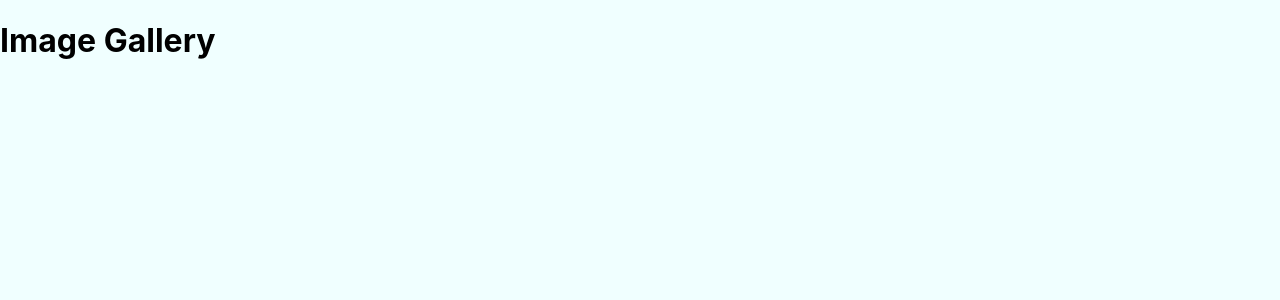
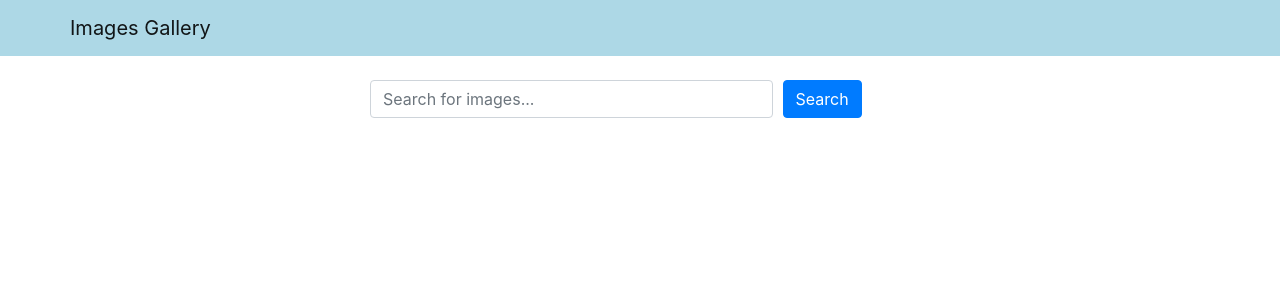
Before and after one commit to vadzola/images-gallery, a React (Create React App) app in the folder frontend/: page / in a window 1280 px wide. Shown: the top 300 px of the page. Built offline with nearby package versions, Linux system fonts and the light colour scheme.

Commit message:
set  search state

```diff
--- a/frontend/package.json
+++ b/frontend/package.json
@@ -6,7 +6,9 @@
     "@testing-library/jest-dom": "^5.16.4",
     "@testing-library/react": "^13.1.1",
     "@testing-library/user-event": "^13.5.0",
+    "bootstrap": "^4.6.1",
     "react": "^18.1.0",
+    "react-bootstrap": "^1.6.4",
     "react-dom": "^18.1.0",
     "react-scripts": "5.0.1",
     "web-vitals": "^2.1.4"
--- a/frontend/src/App.js
+++ b/frontend/src/App.js
@@ -1,7 +1,21 @@
+import { useState } from 'react';
+import 'bootstrap/dist/css/bootstrap.min.css';
+import Header from './components/Header';
+import Search from './components/Search';
+
+
 function App() {
+  const [word, setWord] = useState('')
+
+const handleSearchSubmit = (e) => {
+  e.preventDefault()
+  console.log(word)
+}
+
   return (
     <div>
-     <h1>Image Gallery</h1>
+     <Header title='Images Gallery' />
+     <Search word={word} setWord={setWord} handleSubmit={handleSearchSubmit}/>
     </div>
   );
 }
--- /dev/null
+++ b/frontend/src/components/Header.js
@@ -0,0 +1,20 @@
+import React from 'react'
+import { Navbar, Container } from 'react-bootstrap'
+
+const navbarStyle = {
+    backgroundColor: 'lightblue'
+}
+const Header = ({title}) => {
+  return (
+    <Navbar style={navbarStyle} variant="light">
+        <Container>
+            <Navbar.Brand href="/">{title}</Navbar.Brand>
+        </Container>
+
+
+
+  </Navbar>
+  )
+}
+
+export default Header
--- /dev/null
+++ b/frontend/src/components/Search.js
@@ -0,0 +1,29 @@
+import React from 'react'
+import { Container, Row, Col, Form, Button } from 'react-bootstrap'
+
+const Search = ({word, setWord, handleSubmit}) => {
+  return (
+   <Container className='mt-4'>
+       <Row className='justify-content-center'>
+           <Col xs={12} md={8} lg={6}>
+              <Form onSubmit={handleSubmit}>
+                  <Form.Row>
+                      <Col xs={9}>
+                        <Form.Control
+                        type='text'
+                        value={word}
+                        onChange={(e) => setWord(e.target.value)}
+                        placeholder='Search for images...' />
+                       </Col>
+                       <Col>
+                        <Button variant='primary' type='submit'>Search</Button>
+                       </Col>
+                  </Form.Row>
+              </Form>
+           </Col>
+       </Row>
+   </Container>
+  )
+}
+
+export default Search
```
Also changed, not shown: 1 other file (tests, documents, lock files or other folders).
